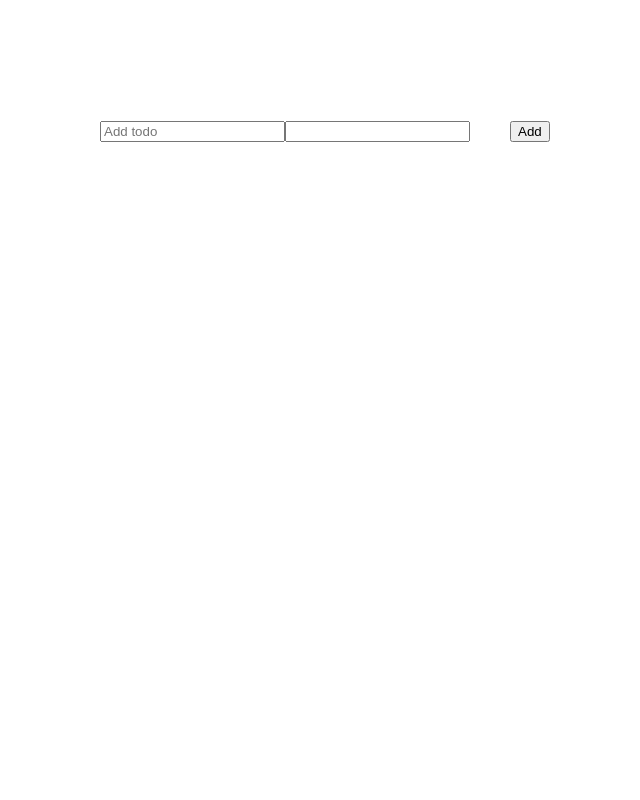
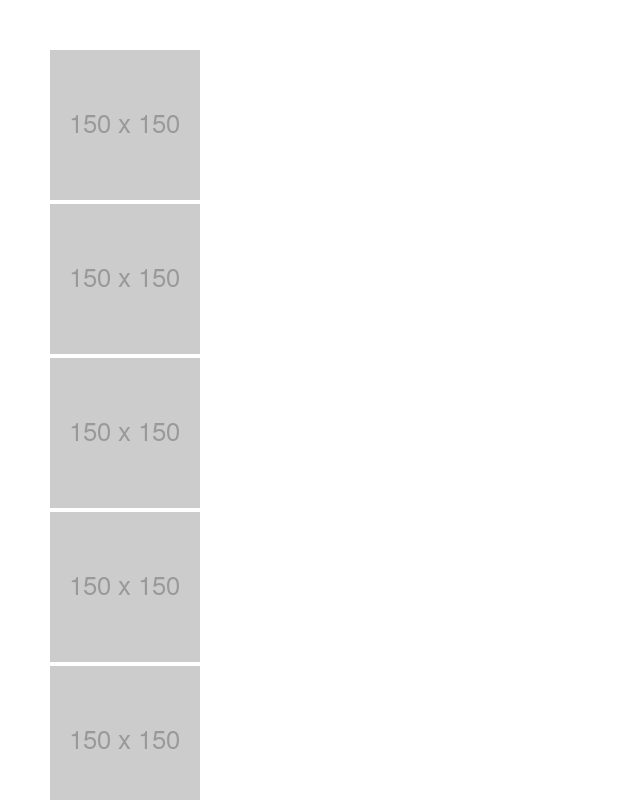
Before and after one commit to ajeetshah/react-redux-ts-todos, a React (Create React App) app: page /todo in a window 1280 px wide. Shown: the top 800 px of the page, without its empty margins (0-640 px from the left). Built offline with nearby package versions, Linux system fonts and the light colour scheme.

Commit message:
load images

```diff
--- a/src/todo/todo.tsx
+++ b/src/todo/todo.tsx
@@ -48,7 +48,8 @@ const Todo = () => {
   }
 
   return (
-    <div style={{ marginTop: 120, marginLeft: 100 }}>
+    <div style={{ marginTop: 50, marginLeft: 50 }}>
+      <LoadImages />
       <form onSubmit={handleSubmit}>
         <input type="text" placeholder="Add todo" onChange={handleChange} value={value} />
         <DatePicker
```
